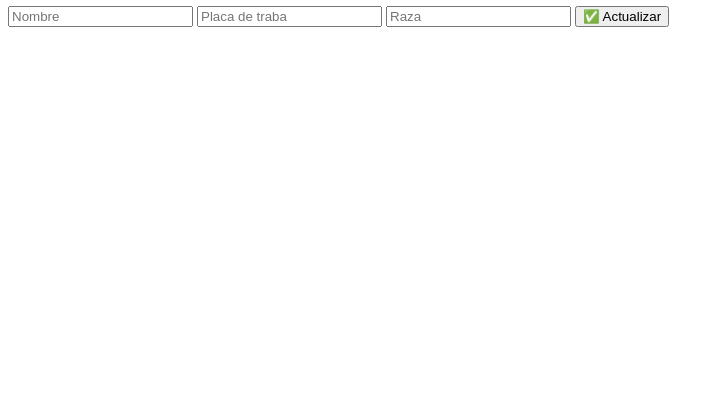
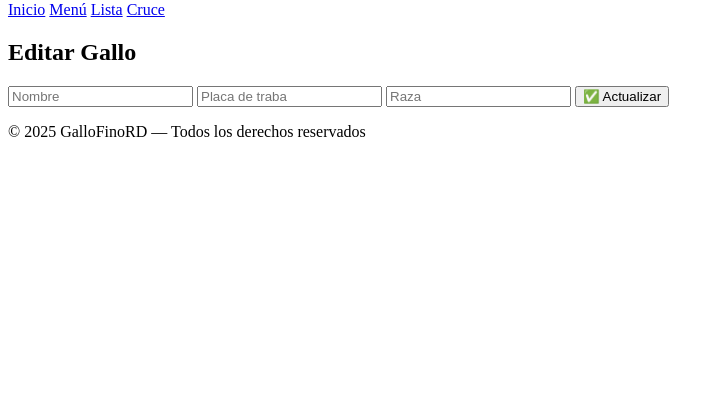
Before and after one commit to danny437/GalloFinoRD, a Flask app: page /editar_gallo/1 in a window 1280 px wide. Shown: the part 392-800 px from the top of the page, without its empty margins (0-724 px from the left). Run offline with Flask 3, Linux system fonts and the light colour scheme.

Commit message:
Update base.html

```diff
--- a/templates/base.html
+++ b/templates/base.html
@@ -3,33 +3,49 @@
 <head>
   <meta charset="UTF-8">
   <meta name="viewport" content="width=device-width, initial-scale=1.0">
-  <title>{% block title %}GalloFino{% endblock %}</title>
+  <title>{% block title %}GalloFinoRD{% endblock %}</title>
   <link rel="stylesheet" href="{{ url_for('static', filename='style.css') }}">
-  {% block head %}{% endblock %}
+  <script src="{{ url_for('static', filename='particles.js') }}"></script>
 </head>
+
 <body>
-  {% block background %}{% endblock %}
-
-  <header class="header-global">
-    <img src="{{ url_for('static', filename='OIP.png') }}" alt="Logo GalloFino" class="logo-header">
-    <nav class="nav-global">
-      <a href="{{ url_for('menu_principal') }}">🏠 Menú</a>
-      <a href="{{ url_for('lista_gallos') }}">📋 Mis Gallos</a>
-      <a href="{{ url_for('buscar') }}">🔍 Buscar</a>
-    </nav>
+  <header class="header">
+    <img src="{{ url_for('static', filename='OIP.png') }}" alt="Logo GalloFinoRD" class="logo">
+    <h1 class="titulo-principal">🐓 GalloFinoRD</h1>
   </header>
 
-  <main class="container">
+  <nav class="nav-bar">
+    <a href="{{ url_for('inicio') }}">Inicio</a>
+    <a href="{{ url_for('menu') }}">Menú</a>
+    <a href="{{ url_for('lista') }}">Lista</a>
+    <a href="{{ url_for('cruce_inbreeding') }}">Cruce</a>
+  </nav>
+
+  <main>
     {% with messages = get_flashed_messages(with_categories=true) %}
       {% if messages %}
-        {% for category, message in messages %}
-          <div class="flash {{ category }}">{{ message }}</div>
-        {% endfor %}
+        <div class="flash-container">
+          {% for category, message in messages %}
+            <div class="flash {{ category }}">{{ message }}</div>
+          {% endfor %}
+        </div>
       {% endif %}
     {% endwith %}
+
     {% block content %}{% endblock %}
   </main>
 
-  {% block scripts %}{% endblock %}
+  <footer class="footer">
+    <p>© 2025 GalloFinoRD — Todos los derechos reservados</p>
+  </footer>
+
+  <script>
+    // Efecto de partículas de fondo (si está habilitado)
+    if (typeof particlesJS !== 'undefined') {
+      particlesJS.load('particles-js', '{{ url_for("static", filename="particles.json") }}', function() {
+        console.log('Partículas cargadas correctamente');
+      });
+    }
+  </script>
 </body>
 </html>
```
